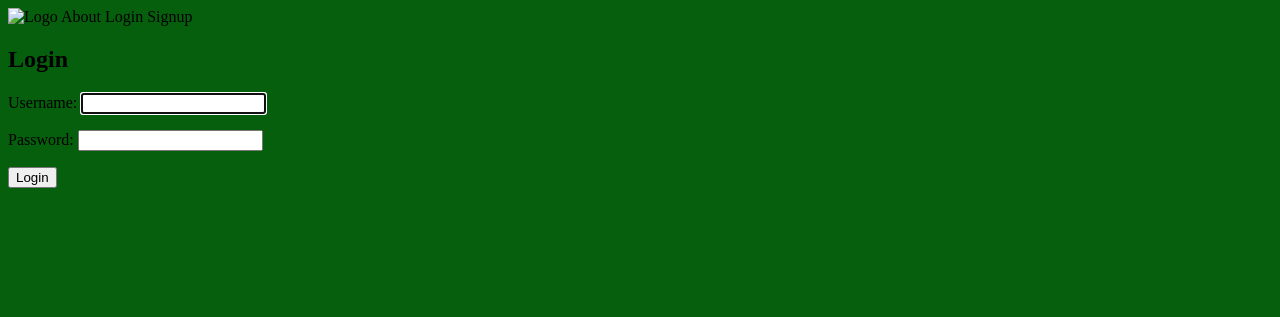
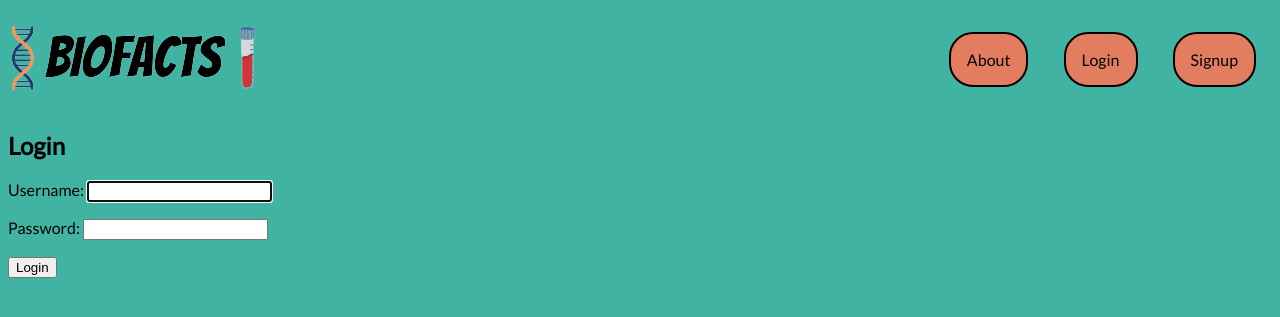
Before and after one commit to blakeromano/BioFacts, a Django app: page /login/ in a window 1280 px wide. Shown: the top 317 px of the page. Run offline with Django 3.2, Linux system fonts and the light colour scheme.

Commit message:
base styling started

```diff
--- a/main_app/static/css/base.css
+++ b/main_app/static/css/base.css
@@ -1,7 +1,27 @@
 body {
-  background-color: rgb(6, 95, 12);
+  background-color: #41b3a3;
+  font-family: 'Lato', sans-serif;
 }
 a {
   text-decoration: none;
   color: black;
 }
+nav {
+  display: flex;
+  flex-direction: row;
+  justify-content: space-between;
+  align-items: center;
+}
+.navbar-item {
+  background-color: #e27d60;
+  margin-left: 1rem;
+  margin-right: 1rem;
+  padding: 1rem;
+  border: 2px black solid;
+  border-radius: 1.5rem;
+
+}
+
+.navbar-item:hover {
+
+}
--- a/main_app/templates/base.html
+++ b/main_app/templates/base.html
@@ -4,6 +4,9 @@
 <head>
   <meta charset="UTF-8">
   <meta http-equiv="X-UA-Compatible" content="IE=edge">
+  <link rel="preconnect" href="https://fonts.googleapis.com">
+<link rel="preconnect" href="https://fonts.gstatic.com" crossorigin>
+<link href="https://fonts.googleapis.com/css2?family=Lato&display=swap" rel="stylesheet">
   <meta name="viewport" content="width=device-width, initial-scale=1.0">
   <link rel="stylesheet" type="text/css" href="{% static 'css/base.css' %}">
   <link rel="shortcut icon" href="favicon.ico" type="image/x-icon">
@@ -14,15 +17,23 @@
 <body>
   <nav>
   {% if user.is_authenticated %}
-    <a href="{% url 'home' %}"><img src="" alt="Logo"></a>
-    <a href="{% url 'about' %}">About</a>
-    <a href="{% url 'fact_create' %}">Post a New Fact</a>
-    <a href="{% url 'logout' %}">Logout</a>
+  <div class='navbar-logo-div'>
+    <a class='navbar-logo' href="{% url 'home' %}"><img src="{% static 'images/BioFacts-logo.png' %}" alt="Logo"></a>
+  </div>
+  <div class='navbar-item-div'>
+    <a class='navbar-item' href="{% url 'about' %}">About</a>
+    <a class='navbar-item' href="{% url 'fact_create' %}">Post a New Fact</a>
+    <a class='navbar-item' href="{% url 'logout' %}">Logout</a>
+  </div>
   {% else %}
-    <a href="{% url 'home' %}"><img src="" alt="Logo"></a>
-    <a href="{% url 'about' %}">About</a>
-    <a href="{% url 'login' %}">Login</a>
-    <a href="{% url 'signup' %}">Signup</a>
+  <div class='navbar-logo-div'>
+    <a class='navbar-logo' href="{% url 'home' %}"><img src="{% static 'images/BioFacts-logo.png' %}" alt="Logo"></a>
+  </div>
+  <div class='navbar-item-div'>
+    <a class='navbar-item' href="{% url 'about' %}">About</a>
+    <a class='navbar-item' href="{% url 'loginuser' %}">Login</a>
+    <a class='navbar-item' href="{% url 'signup' %}">Signup</a>
+  </div>
   {% endif %}
   </nav>
   <main>
--- a/main_app/templates/login.html
+++ b/main_app/templates/login.html
@@ -6,7 +6,7 @@
 
 {% block content %}
 <section>
-  <form action="{% url 'login' %}" method="post" class="login">
+  <form action="{% url 'loginuser' %}" method="post" class="login">
     <h1>Login</h1>
     {% csrf_token %}
     {{ form.as_p }}
--- a/main_app/urls.py
+++ b/main_app/urls.py
@@ -3,7 +3,7 @@ from . import views
 
 urlpatterns = [
   path('', views.Home.as_view(), name='home'),
-  path('login/', views.Login.as_view(), name='login'),
+  path('login/', views.Login.as_view(), name='loginuser'),
   path('signup/', views.signup, name='signup'),
   path('about/', views.about, name='about'),
   path('facts/<int:pk>/', views.fact_detail, name='fact_detail'),
```
Also changed, not shown: main_app/static/images/BioFacts-logo.png (added).
